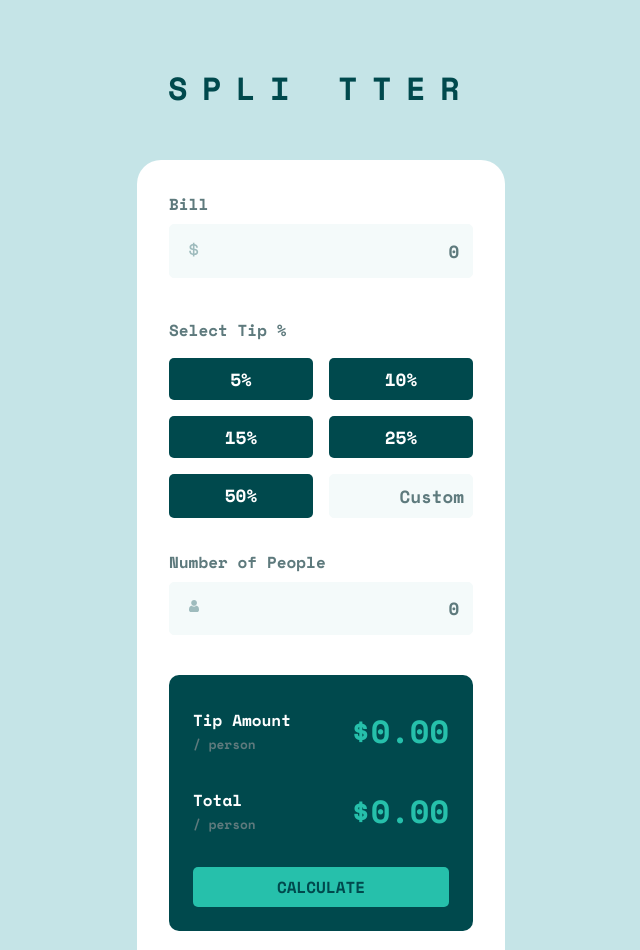
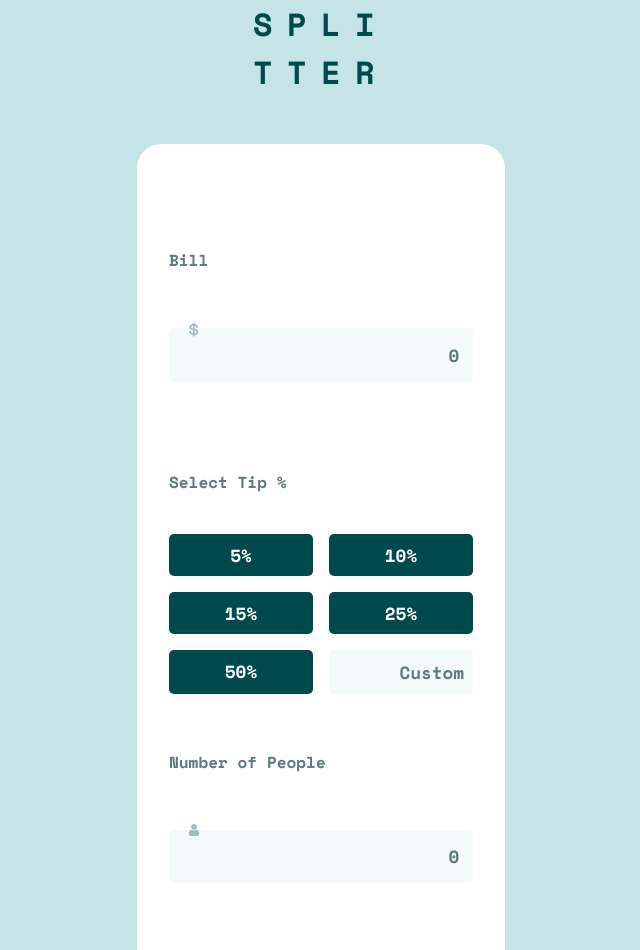
Before and after one commit to adarsh78/tip-calculator-app, a plain HTML site: page index.html in a window 1280 px wide. Shown: the top 950 px of the page, without its empty margins (319-959 px from the left). Drawn offline with nearby package versions, Linux system fonts and the light colour scheme.

Commit message:
css file updated

```diff
--- a/style.css
+++ b/style.css
@@ -15,7 +15,7 @@ body{
     align-items: center;
     background: hsl(185, 41%, 84%);
     min-height: 100vh;
-    padding: 4rem 0 0 0;
+   white-space: pre-line;
 }
 
 h1{
@@ -24,6 +24,7 @@ h1{
     letter-spacing: 0.9rem;
     text-align: center;
     margin-bottom: 3rem;
+    padding: 0 4rem;
 }
 
 main{
```
